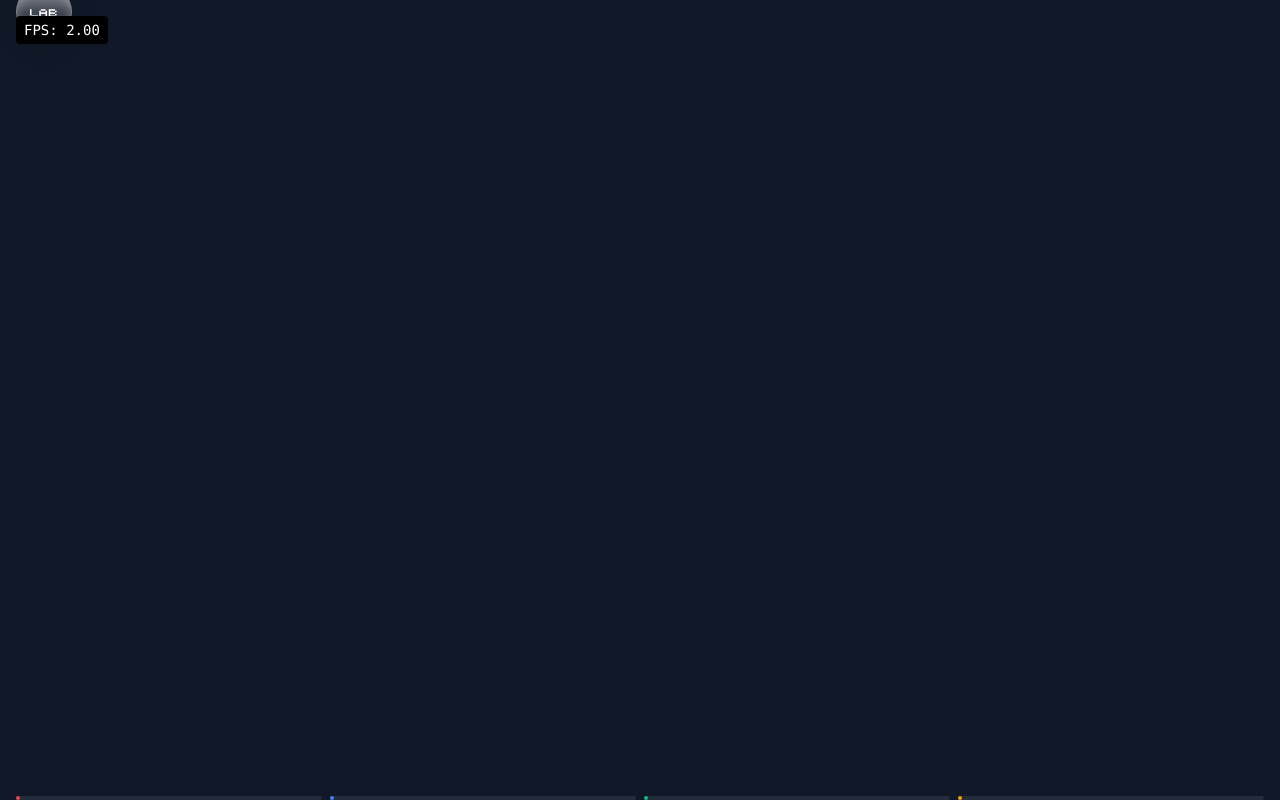
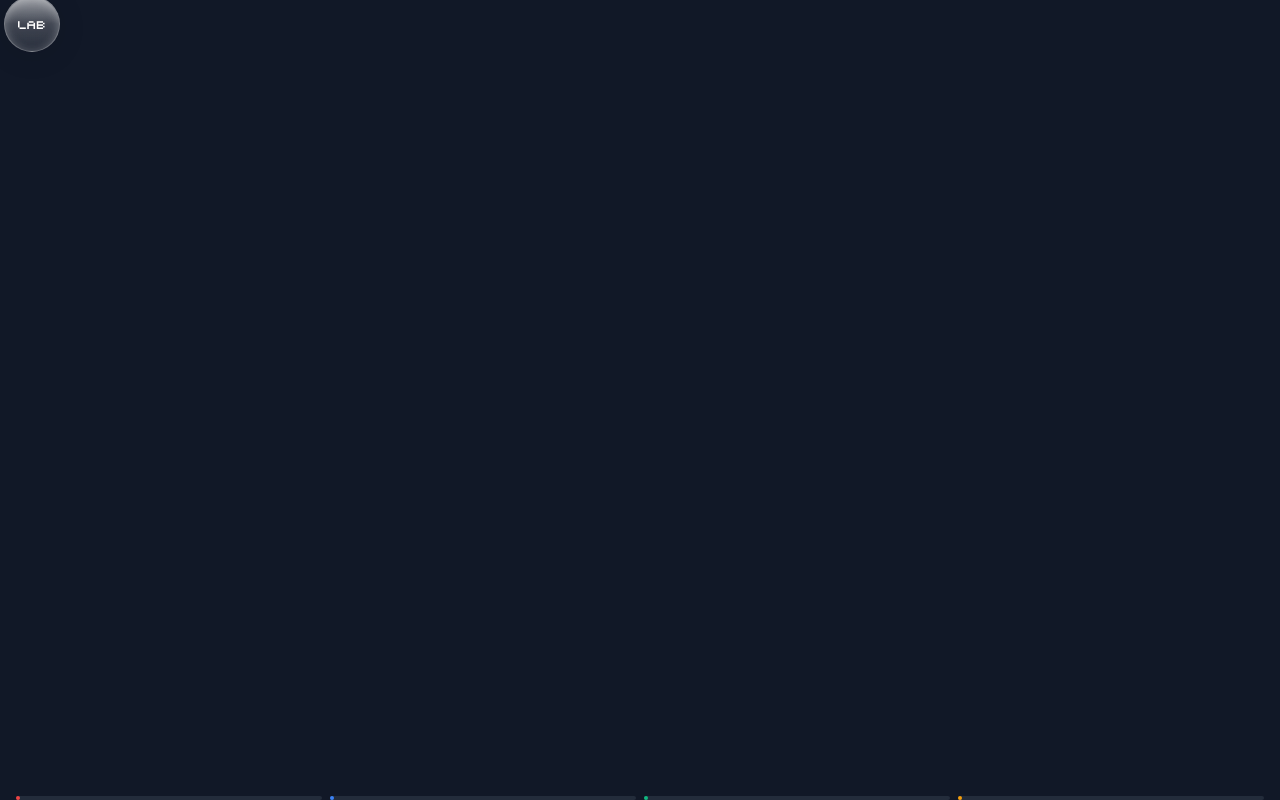
Before and after one commit to kabuto-lab/vyr, a React (Vite) app: page / in a window 1280 px wide. Both pictures are taken after a click on the button "Start Game". Built offline with nearby package versions, Linux system fonts and the light colour scheme.

Commit message:
Auto-deploy: update game

```diff
--- a/src/components/Game.tsx
+++ b/src/components/Game.tsx
@@ -253,9 +253,6 @@ const Game: React.FC = () => {
   return (
     <div className="relative w-full h-full">
       {/* FPS Counter */}
-      <div className="absolute top-4 left-4 z-[100] bg-black bg-opacity-50 text-white px-2 py-1 rounded font-mono text-sm">
-        FPS: {gameState.performance.fps.toFixed(2)}
-      </div>
 
       <div className={`grid-container-adjusted ${leftMenuOpen ? 'ml-[92%] md:ml-[50%]' : ''}`}>
 
@@ -379,10 +376,10 @@ const Game: React.FC = () => {
         </div>
       </div>
 
-      {/* LAB button at the bottom left corner - circular */}
+      {/* LAB button at the bottom-left corner */}
       <button
         onClick={() => setLeftMenuOpen(!leftMenuOpen)}
-        className="fixed bottom-4 left-4 z-[70] w-14 h-14 flex items-center justify-center bg-gradient-to-b from-white/30 to-white/10 backdrop-blur-lg border border-white/30 rounded-full font-pixy text-base transition-all duration-200 relative overflow-hidden"
+        className="fixed bottom-1 left-1 z-[70] w-14 h-14 flex items-center justify-center bg-gradient-to-b from-white/30 to-white/10 backdrop-blur-lg border border-white/30 rounded-full font-pixy text-base transition-all duration-200 relative overflow-hidden"
         style={{
           boxShadow: '0 4px 30px rgba(0, 0, 0, 0.1), inset 0 2px 10px rgba(255, 255, 255, 0.3)',
         }}
```
